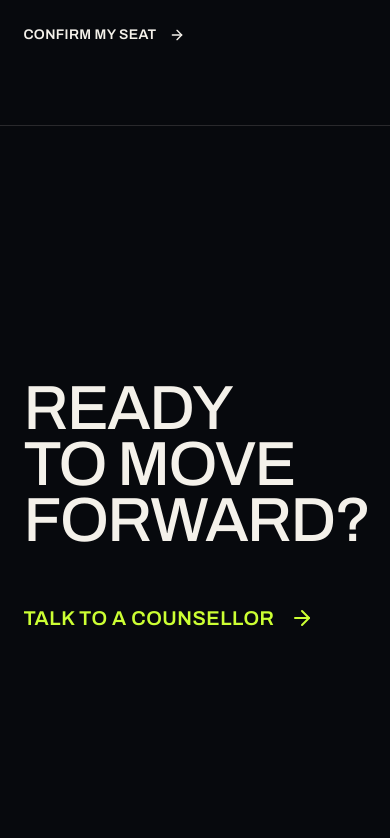
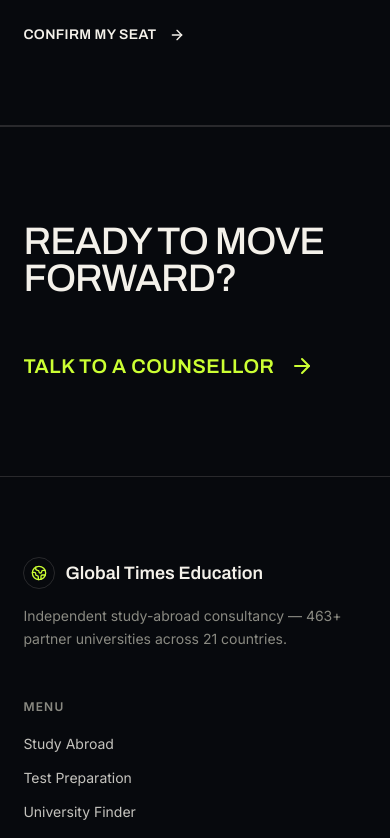
Before and after one commit to kushal867/aiec-website, a React (Vite) app: page / in a window 390 px wide. Shown: the part 7740-8578 px from the top of the page. Built offline with nearby package versions, Linux system fonts and the light colour scheme.

Commit message:
fix: rescale oversized FinalCTA headline to match site type scale, add clear border separation from BoardingPass above it

```diff
--- a/src/components/FinalCTA.tsx
+++ b/src/components/FinalCTA.tsx
@@ -6,18 +6,16 @@ export default function FinalCTA({ onOpen }: { onOpen: () => void }) {
   const magnet = useMagnetic(0.2);
 
   return (
-    <section id="contact" className="relative flex min-h-[90vh] flex-col justify-center py-24">
+    <section id="contact" className="relative border-t border-line py-24 sm:py-32">
       <div className="container-px mx-auto max-w-[1600px]">
         <motion.h2
           initial={{ opacity: 0, y: 30 }}
           whileInView={{ opacity: 1, y: 0 }}
           viewport={{ once: true, amount: 0.5 }}
           transition={{ duration: 0.8, ease: [0.16, 1, 0.3, 1] }}
-          className="font-display text-[16vw] font-medium uppercase leading-[0.9] tracking-tight text-paper sm:text-[10vw]"
+          className="font-display text-[clamp(2.4rem,9vw,5.5rem)] font-medium uppercase leading-[0.95] tracking-tight text-paper"
         >
-          Ready
-          <br />
-          to move
+          Ready to move
           <br />
           forward?
         </motion.h2>
```
